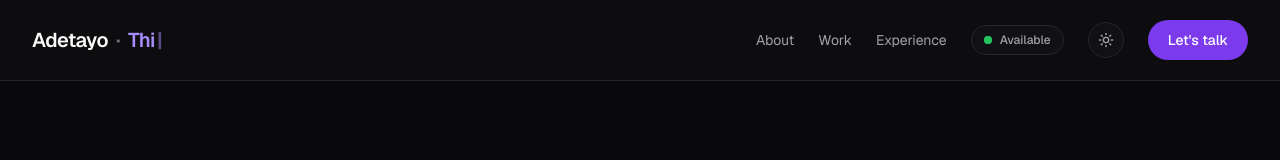
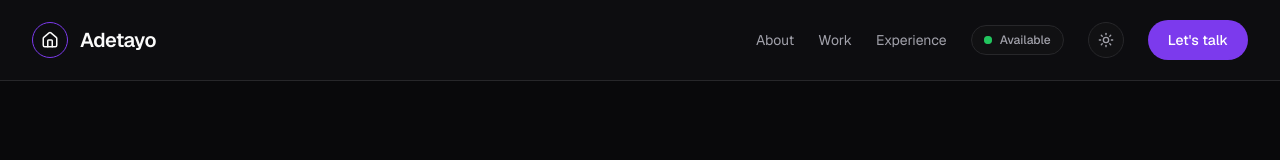
Before and after one commit to adebammytayo123/portfolio, a Next.js app: page / in a window 1280 px wide. Shown: the top 160 px of the page. Built offline with nearby package versions, Linux system fonts and the light colour scheme.

Commit message:
replaced change text with home icon

```diff
--- a/app/components/ChangeText.tsx
+++ /dev/null
@@ -1,68 +0,0 @@
-"use client";
-
-import { useEffect, useState } from "react";
-
-const statements = [
-  "Is Resilient",
-  "Is A Problem Solver",
-  "Thinks In Systems",
-  "Cares About The Details",
-  "Turns Ideas Into Products",
-];
-
-const TYPING_SPEED = 80;
-const DELETING_SPEED = 50;
-const PAUSE_AFTER_TYPING = 1000;
-const PAUSE_AFTER_DELETING = 300;
-
-const ChangingText = () => {
-  const [statementIndex, setStatementIndex] = useState(0);
-  const [text, setText] = useState("");
-  const [isDeleting, setIsDeleting] = useState(false);
-
-  useEffect(() => {
-    const currentStatement = statements[statementIndex];
-
-    let timeout: ReturnType<typeof setTimeout>;
-
-    // Typing
-    if (!isDeleting && text.length < currentStatement.length) {
-      timeout = setTimeout(() => {
-        setText(currentStatement.slice(0, text.length + 1));
-      }, TYPING_SPEED);
-    }
-
-    // Finished typing - wait before deleting
-    else if (!isDeleting && text.length === currentStatement.length) {
-      timeout = setTimeout(() => {
-        setIsDeleting(true);
-      }, PAUSE_AFTER_TYPING);
-    }
-
-    // Deleting
-    else if (isDeleting && text.length > 0) {
-      timeout = setTimeout(() => {
-        setText(currentStatement.slice(0, text.length - 1));
-      }, DELETING_SPEED);
-    }
-
-    // Finished deleting - move to next statement
-    else if (isDeleting && text.length === 0) {
-      timeout = setTimeout(() => {
-        setIsDeleting(false);
-        setStatementIndex((current) => (current + 1) % statements.length);
-      }, PAUSE_AFTER_DELETING);
-    }
-
-    return () => clearTimeout(timeout);
-  }, [text, isDeleting, statementIndex]);
-
-  return (
-    <span className="text-primary-light">
-      {text}
-      <span className="ml-0.5 animate-pulse">|</span>
-    </span>
-  );
-};
-
-export default ChangingText;
--- a/app/components/layout/Header.tsx
+++ b/app/components/layout/Header.tsx
@@ -2,8 +2,8 @@
 
 import Link from "next/link";
 import { usePathname } from "next/navigation";
-import ChangingText from "../ChangeText";
 import ThemeToggle from "../ThemeToggle";
+import { House } from "lucide-react";
 
 const navigation = [
   {
@@ -27,23 +27,23 @@ const Header = () => {
     <header className="sticky top-0 z-50 border-b border-border bg-header backdrop-blur-xl">
       <div className="mx-auto flex h-20 max-w-7xl items-center justify-between px-6 lg:px-8">
         {/* Brand */}
+        {/* Brand */}
         <Link
           href="/"
-          className="flex items-center gap-2 text-xl font-semibold tracking-tight"
+          className="flex items-center gap-3 text-xl font-semibold tracking-tight"
         >
+          <span className="flex h-9 w-9 items-center justify-center rounded-full border border-primary text-foreground transition-colors hover:bg-primary/10">
+            <House size={18} strokeWidth={2} />
+          </span>
+
           <span className="text-foreground">Adetayo</span>
-
-          <span className="text-foreground-muted">·</span>
-
-          <ChangingText />
         </Link>
 
         {/* Navigation */}
         <nav className="flex items-center gap-6">
           {navigation.map((item) => {
             const isActive =
-              pathname === item.href ||
-              pathname.startsWith(`${item.href}/`);
+              pathname === item.href || pathname.startsWith(`${item.href}/`);
 
             return (
               <Link
```
